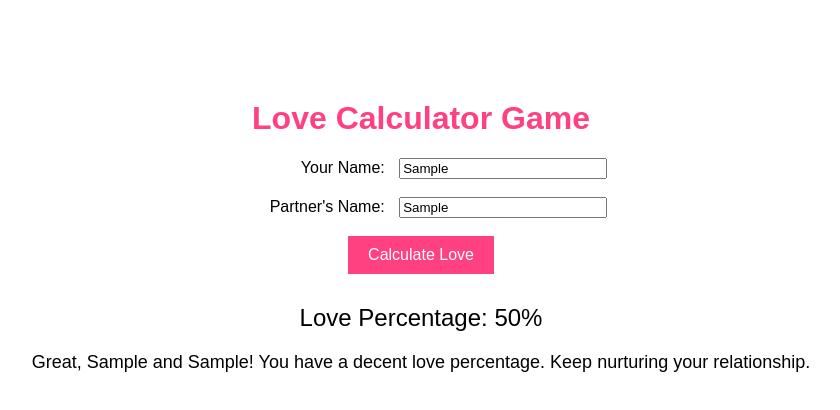
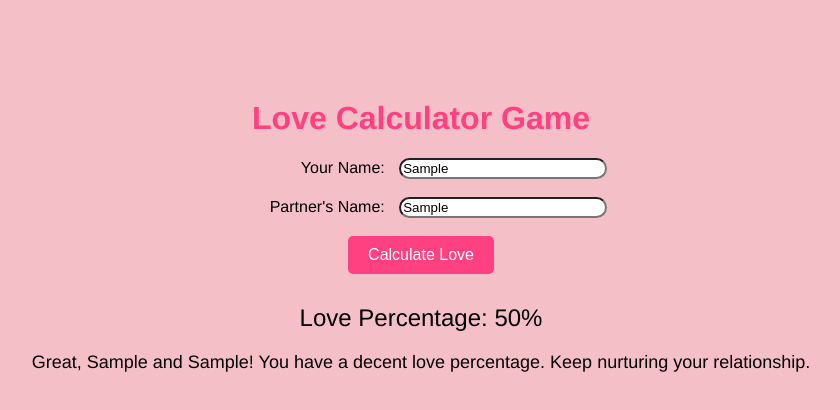
Before and after one commit to theagyatkarmil/LoveCalculator, a plain HTML site: page index.html in a window 1280 px wide. Both pictures are taken after typing "Sample", "Sample" into the empty fields and a click on the button "Calculate Love". Shown: the whole page, without its empty margins (219-1059 px from the left). Drawn offline with Linux system fonts and the light colour scheme.

Commit message:
Update index.html

```diff
--- a/index.html
+++ b/index.html
@@ -7,6 +7,8 @@
             font-family: Arial, sans-serif;
             text-align: center;
             margin-top: 100px;
+            background-color: rgb(245, 191, 199);
+            font-family: 'Franklin Gothic Medium', 'Arial Narrow', Arial, sans-serif;
         }
 
         h1 {
@@ -22,6 +24,7 @@
 
         input[type="text"] {
             width: 200px;
+            border-radius: 20px;
         }
 
         button {
@@ -31,6 +34,7 @@
             font-size: 16px;
             border: none;
             cursor: pointer;
+            border-radius: 5px;
         }
 
         #lovePercentage {
@@ -60,12 +64,19 @@
         function calculateLove() {
             var yourName = document.getElementById("yourName").value;
             var partnerName = document.getElementById("partnerName").value;
-            var lovePercentage = Math.floor(Math.random() * 101);
+            let lovePercentage;
 
+            if(yourName === "Versha" && partnerName ==="Abhinesh"){
+                lovePercentage = 101;
+                document.getElementById("lovePercentage").innerHTML = "Love Percentage: " + lovePercentage + "%";
+            }else{
+                lovePercentage = Math.floor(Math.random() * 101);
             document.getElementById("lovePercentage").innerHTML = "Love Percentage: " + lovePercentage + "%";
-
+            }
             var message = "";
-            if (lovePercentage >= 80) {
+            if (lovePercentage >100){
+                message = "Sorry Madam! Pichle Response me galti ho gayi thi \n You both are meant to be together!\n Best wishes for you. "
+            }else if (lovePercentage >= 80) {
                 message = "Wow, " + yourName + " and " + partnerName + "! You two are meant to be together! Your love is strong.";
             } else if (lovePercentage >= 50) {
                 message = "Great, " + yourName + " and " + partnerName + "! You have a decent love percentage. Keep nurturing your relationship.";
@@ -74,7 +85,8 @@
             }
 
             document.getElementById("message").innerHTML = message;
-        }
+
+    }
     </script>
 </body>
 </html>
```
